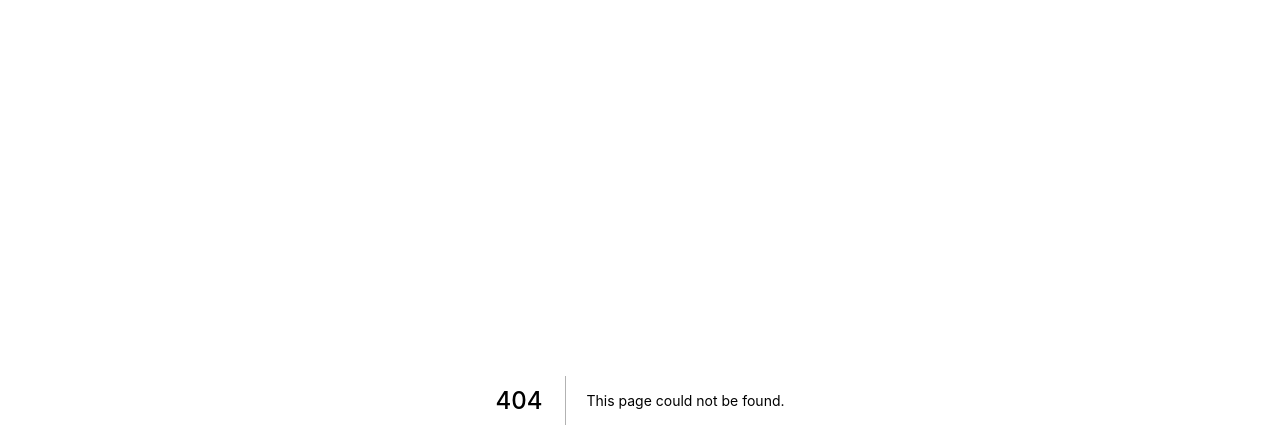
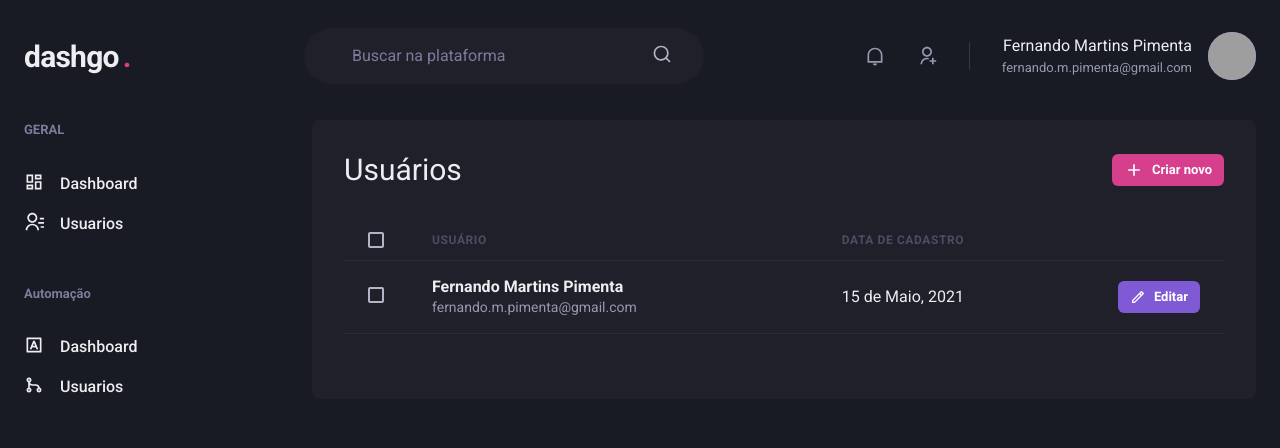
Before and after one commit to pimentafm/Dashgo, a Next.js app: page /users in a window 1280 px wide. Before the commit this address had no page. Shown: the top 448 px of the page. Built offline with nearby package versions, Linux system fonts and the light colour scheme; grey boxes are pictures that could not be loaded.

Commit message:
Create users page

```diff
--- /dev/null
+++ b/src/pages/users/index.tsx
@@ -0,0 +1,88 @@
+import {
+  Box,
+  Button,
+  Checkbox,
+  Flex,
+  Heading,
+  Icon,
+  Table,
+  Tbody,
+  Td,
+  Text,
+  Th,
+  Thead,
+  Tr,
+} from "@chakra-ui/react";
+import { RiAddLine, RiPencilLine } from "react-icons/ri";
+
+import { Header } from "../../components/Header";
+import { Sidebar } from "../../components/Sidebar";
+
+export default function UserList() {
+  return (
+    <Box>
+      <Header />
+      <Flex w="100%" my="6" maxWidth={1480} mx="auto" px="6">
+        <Sidebar />
+
+        <Box flex="1" borderRadius="8" bg="gray.800" p="8">
+          <Flex mb="8" justify="space-between" align="center">
+            <Heading size="lg" fontWeight="normal">
+              Usuários
+            </Heading>
+
+            <Button
+              as="a"
+              size="sm"
+              fontSize="small"
+              colorScheme="pink"
+              leftIcon={<Icon as={RiAddLine} fontSize="20" />}
+            >
+              Criar novo
+            </Button>
+          </Flex>
+
+          <Table colorScheme="whiteAlpha">
+            <Thead>
+              <Tr>
+                <Th px="6" color="gray.300" w="8">
+                  <Checkbox colorScheme="pink" />
+                </Th>
+                <Th>Usuário</Th>
+                <Th>Data de cadastro</Th>
+                <Th w="8"></Th>
+              </Tr>
+            </Thead>
+            <Tbody>
+              <Tr>
+                <Td px="6">
+                  <Checkbox colorScheme="pink" />
+                </Td>
+                <Td>
+                  <Box>
+                    <Text fontWeight="bold">Fernando Martins Pimenta</Text>
+                    <Text fontSize="sm" color="gray.300">
+                      fernando.m.pimenta@gmail.com
+                    </Text>
+                  </Box>
+                </Td>
+                <Td>15 de Maio, 2021</Td>
+                <Td>
+                  <Button
+                    as="a"
+                    size="sm"
+                    fontSize="small"
+                    colorScheme="purple"
+                    leftIcon={<Icon as={RiPencilLine} fontSize="16" />}
+                  >
+                    Editar
+                  </Button>
+                </Td>
+              </Tr>
+            </Tbody>
+          </Table>
+        </Box>
+      </Flex>
+    </Box>
+  );
+}
```
